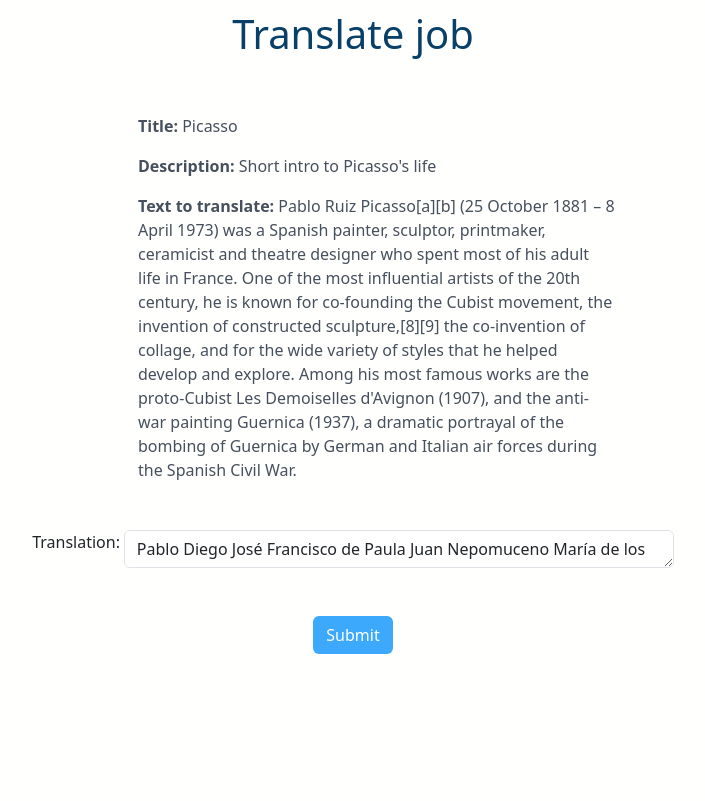
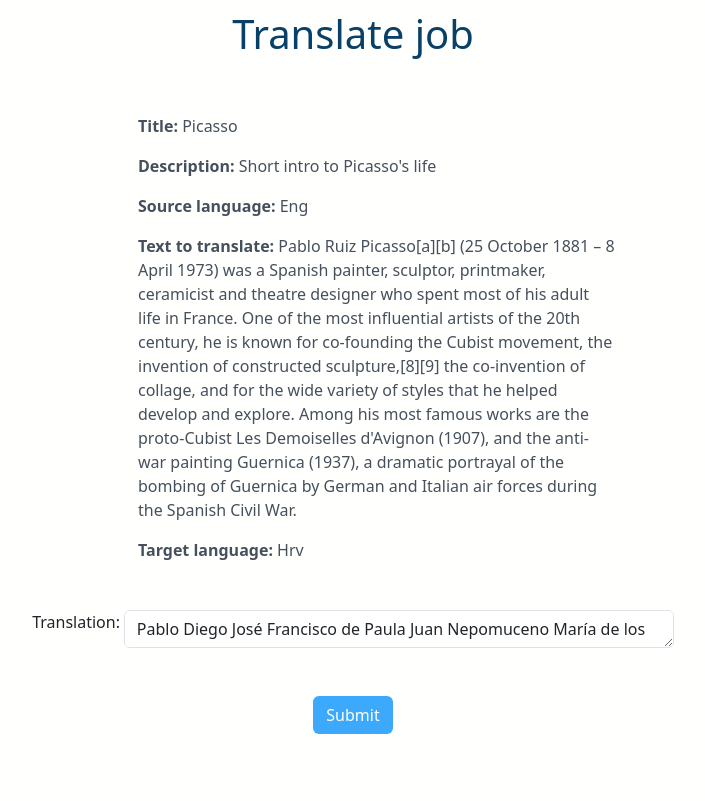
Before and after one commit to lukakuterovac/translate-o-rama, a Django app: page /profile/5/1 in a window 1280 px wide. Shown: the part 341-1142 px from the top of the page, without its empty margins (287-992 px from the left). Before the commit the page ends 995 px from the top, so only its background shows below. Run offline with Django 4.2, Linux system fonts and the light colour scheme; a user stored in the database is signed in; data comes from the database, SQL or seed files in the repository; both versions use the stored data as it was after the commit; some libraries are stand-ins or nearby versions.

Commit message:
Add target and source language when translating

```diff
--- a/translationsite/app/templates/app/complete_job.html
+++ b/translationsite/app/templates/app/complete_job.html
@@ -9,7 +9,9 @@
 		<div class="ms-5">
 			<p><b>Title:</b> {{job.title}}</p>
 			<p><b>Description:</b> {{job.description}}</p>
+			<p><b>Source language:</b> {{job.source_language}}</p>
 			<p><b>Text to translate:</b> {{job.text}}</p>
+			<p><b>Target language:</b> {{job.target_language}}</p>
 		</div>
 	</div>
 	<form action="{% url 'app:complete_job' user.id job.id %}" method="POST">
--- a/translationsite/app/templates/app/dashboard.html
+++ b/translationsite/app/templates/app/dashboard.html
@@ -62,7 +62,7 @@
               <a href="{% url 'app:dispute_job' job.id %}" class="btn custom-btn ms-5">Dispute</a>
             {% endif %}
 
-          <a href="{% url 'app:view_translation' job.id %}" class="btn btn-primary mx-2">View translation</a>
+          <a href="{% url 'app:view_translation' job.id %}" class="btn custom-btn mx-2">View translation</a>
         {% endif %}
 
       {% else %}
```
Also changed, not shown: translationsite/db.sqlite3.
